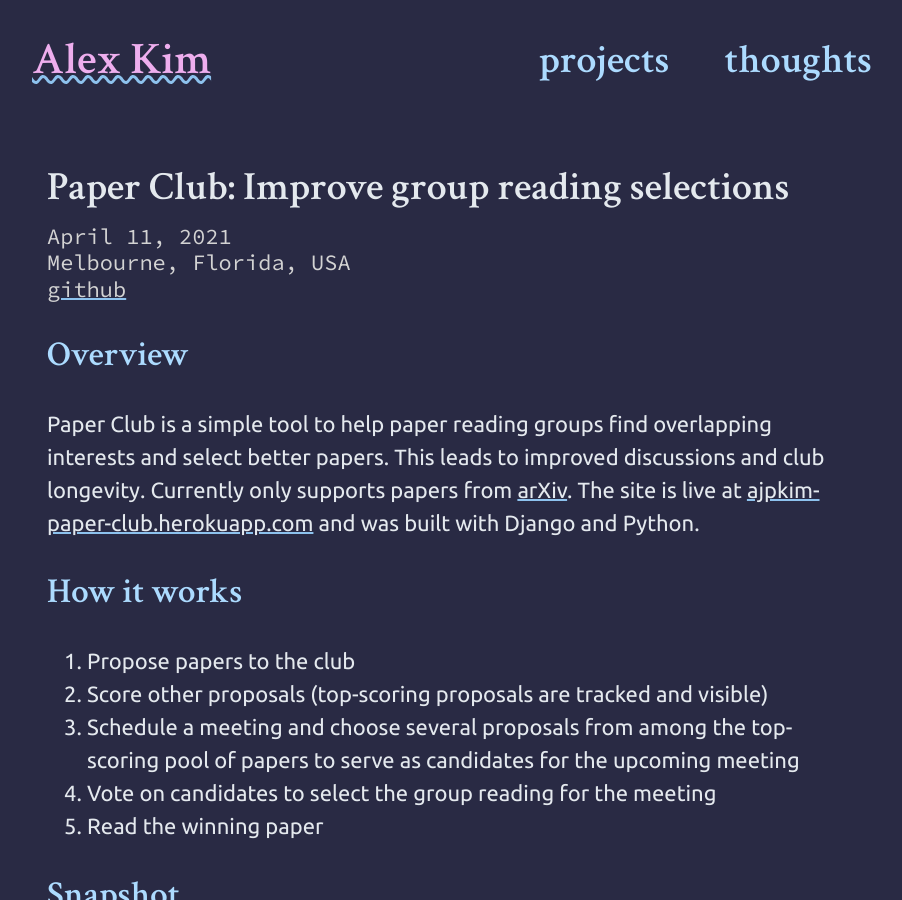
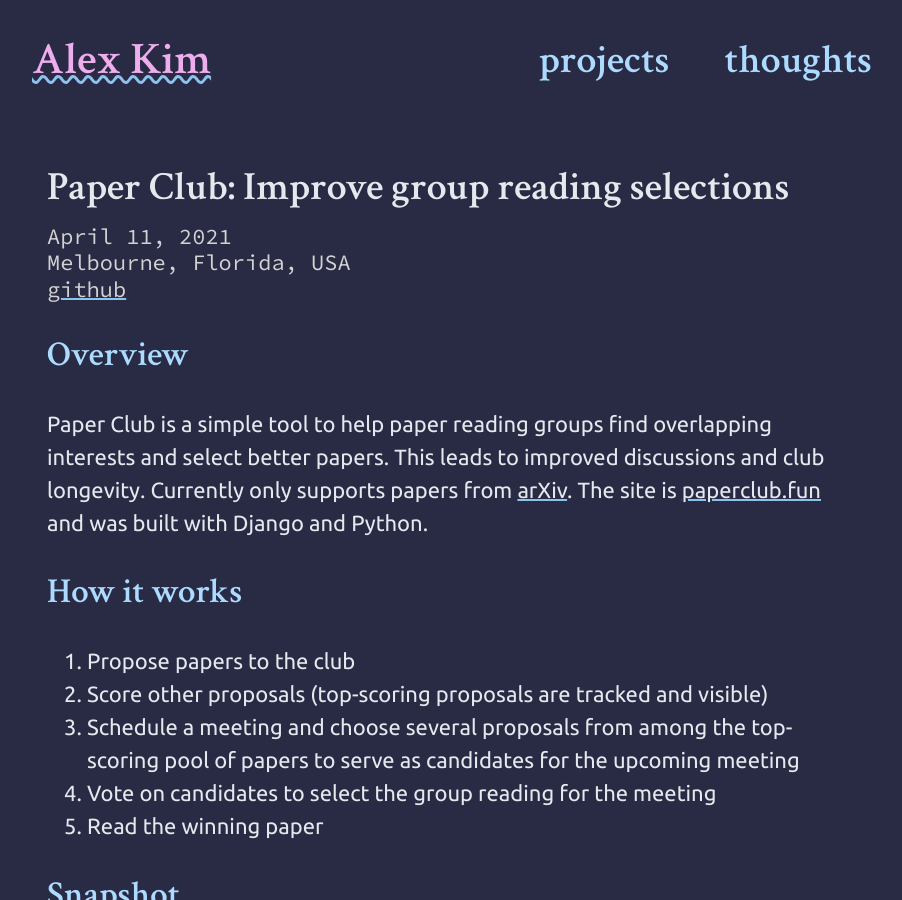
Before and after one commit to ajpkim/ajpkim.github.io, a Jekyll site: the page built from _projects/2021-04-11-paper-club.html, in a window 1280 px wide and 900 px high. Shown: the whole window, without its empty margins (188-1090 px from the left). Built offline with Jekyll 4.4.1, drawn with Linux system fonts in a browser that asks for light colours.

Commit message:
new link for paperclub

```diff
--- a/_projects/2021-04-11-paper-club.html
+++ b/_projects/2021-04-11-paper-club.html
@@ -13,7 +13,7 @@ link:
 <h2 id="org6c2c78d">Overview</h2>
 <div class="outline-text-2" id="text-org6c2c78d">
 <p>
-Paper Club is a simple tool to help paper reading groups find overlapping interests and select better papers. This leads to improved discussions and club longevity. Currently only supports papers from <a href="https://arxiv.org/">arXiv</a>. The site is live at <a href="https://ajpkim-paper-club.herokuapp.com/">ajpkim-paper-club.herokuapp.com</a> and was built with Django and Python.
+Paper Club is a simple tool to help paper reading groups find overlapping interests and select better papers. This leads to improved discussions and club longevity. Currently only supports papers from <a href="https://arxiv.org/">arXiv</a>. The site is <a href="https://paperclub.fun">paperclub.fun</a> and was built with Django and Python.
 </p>
 </div>
 </div>
```
